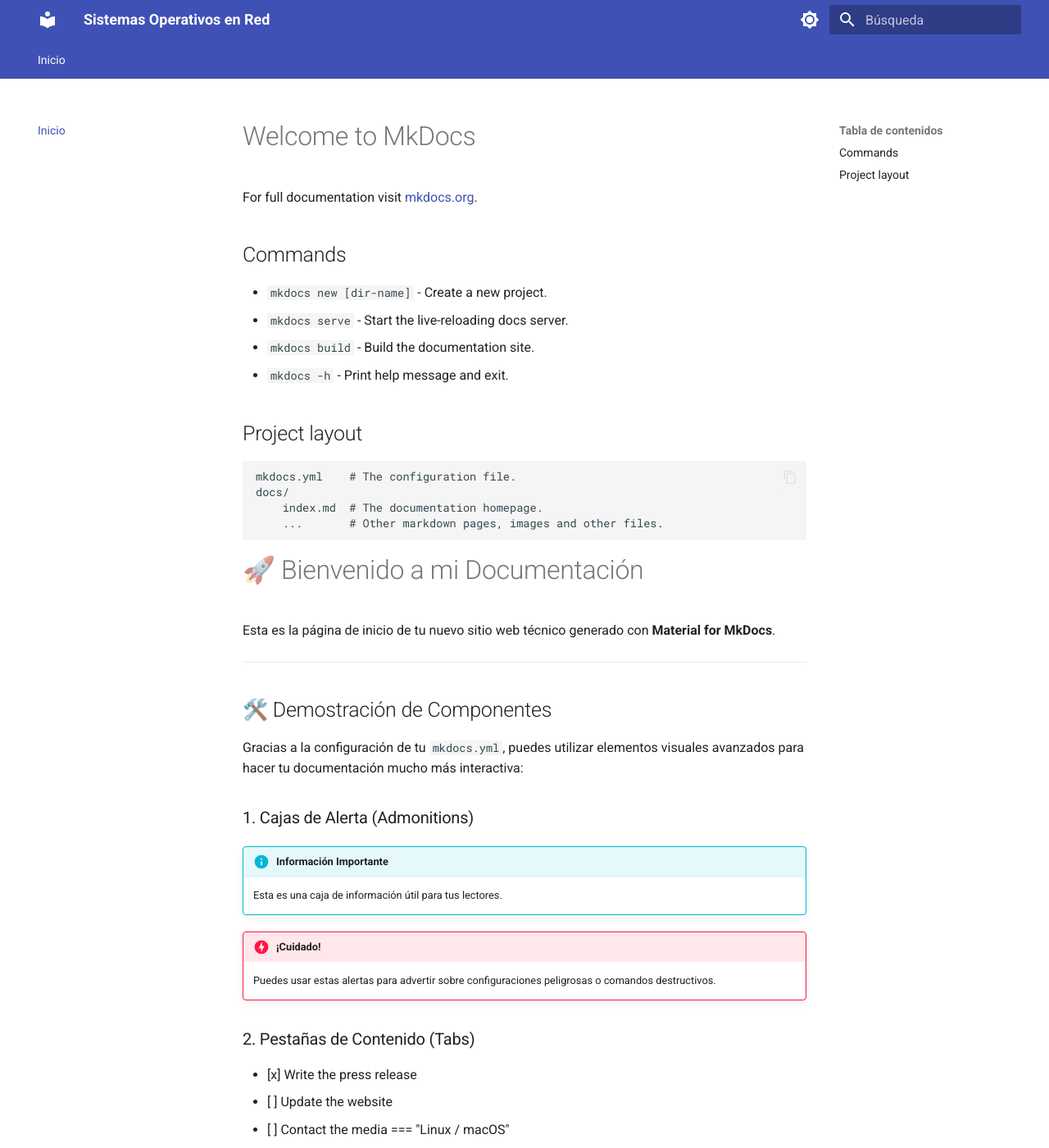
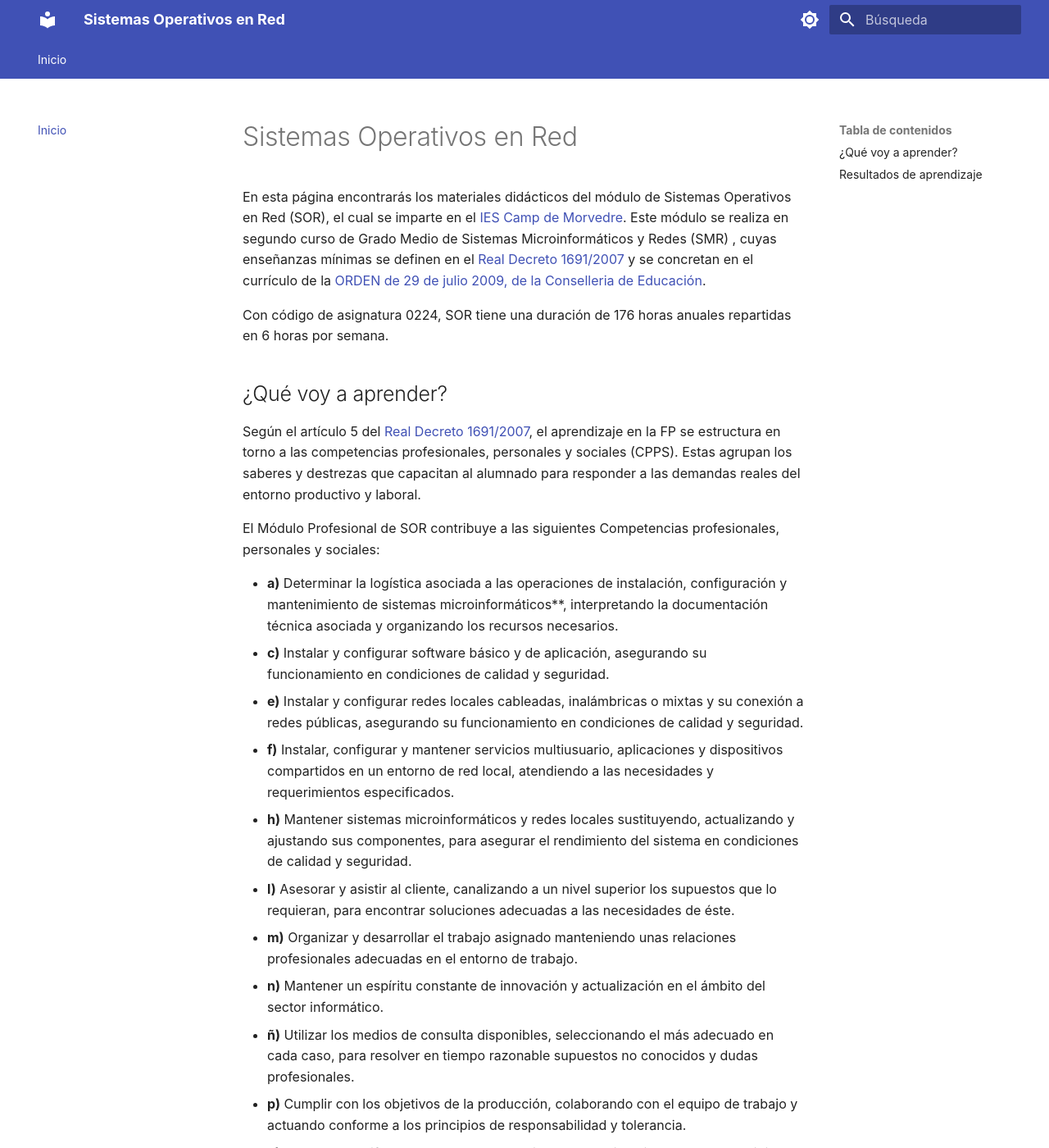
Before and after one commit to JMNebotDocent/apuntesSOR, an MkDocs documentation site: the page built from docs/index.md, in a window 1280 px wide and 1400 px high. Shown: the whole window at 82% size. Built offline with MkDocs 1.6.1 and Material for MkDocs 9.7.7, drawn with Linux system fonts in a browser that asks for light colours; some web fonts are replaced; some of the changed text lies outside the part shown.

Commit message:
index.md ok

````diff
--- a/docs/index.md
+++ b/docs/index.md
@@ -1,64 +1,38 @@
-# Welcome to MkDocs
+# Sistemas Operativos en Red
 
-For full documentation visit [mkdocs.org](https://www.mkdocs.org).
+En esta página encontrarás los materiales didácticos del módulo de Sistemas Operativos en Red (SOR), el cual se imparte en el [IES Camp de Morvedre](https://portal.edu.gva.es/iescamp/va/portada-en-valenciano/ "IES Camp de Morvedre"). Este módulo se realiza en segundo curso de Grado Medio de Sistemas Microinformáticos y Redes (SMR) , cuyas enseñanzas mínimas se definen en el [Real Decreto 1691/2007](https://www.boe.es/buscar/doc.php?id=BOE-A-2008-819 "RD 1691/2007") y se concretan en el currículo de la [ORDEN de 29 de julio 2009, de la Conselleria de Educación](https://dogv.gva.es/datos/2009/09/03/pdf/2009_9808.pdf "ORDEN de 29 de julio 2009, de la Conselleria de Educación").
 
-## Commands
+Con código de asignatura 0224, SOR tiene una duración de 176 horas anuales repartidas en 6 horas por semana.
 
-* `mkdocs new [dir-name]` - Create a new project.
-* `mkdocs serve` - Start the live-reloading docs server.
-* `mkdocs build` - Build the documentation site.
-* `mkdocs -h` - Print help message and exit.
+## ¿Qué voy a aprender?
+Según el artículo 5 del [Real Decreto 1691/2007](https://www.boe.es/buscar/doc.php?id=BOE-A-2008-819 "RD 1691/2007"), el aprendizaje en la FP se estructura en torno a las competencias profesionales, personales y sociales (CPPS). Estas agrupan los saberes y destrezas que capacitan al alumnado para responder a las demandas reales del entorno productivo y laboral.
 
-## Project layout
+El Módulo Profesional de SOR contribuye a las siguientes Competencias profesionales, personales y sociales:
 
-    mkdocs.yml    # The configuration file.
-    docs/
-        index.md  # The documentation homepage.
-        ...       # Other markdown pages, images and other files.
+* **a)** Determinar la logística asociada a las operaciones de instalación, configuración y mantenimiento de sistemas microinformáticos**, interpretando la documentación técnica asociada y organizando los recursos necesarios.
+* **c)** Instalar y configurar software básico y de aplicación, asegurando su funcionamiento en condiciones de calidad y seguridad.
+* **e)** Instalar y configurar redes locales cableadas, inalámbricas o mixtas y su conexión a redes públicas, asegurando su funcionamiento en condiciones de calidad y seguridad.
+* **f)** Instalar, configurar y mantener servicios multiusuario, aplicaciones y dispositivos compartidos en un entorno de red local, atendiendo a las necesidades y requerimientos especificados.
+* **h)** Mantener sistemas microinformáticos y redes locales sustituyendo, actualizando y ajustando sus componentes, para asegurar el rendimiento del sistema en condiciones de calidad y seguridad.
+* **l)** Asesorar y asistir al cliente, canalizando a un nivel superior los supuestos que lo requieran, para encontrar soluciones adecuadas a las necesidades de éste.
+* **m)** Organizar y desarrollar el trabajo asignado manteniendo unas relaciones profesionales adecuadas en el entorno de trabajo.
+* **n)** Mantener un espíritu constante de innovación y actualización en el ámbito del sector informático.
+* **ñ)** Utilizar los medios de consulta disponibles, seleccionando el más adecuado en cada caso, para resolver en tiempo razonable supuestos no conocidos y dudas profesionales.
+* **p)** Cumplir con los objetivos de la producción, colaborando con el equipo de trabajo y actuando conforme a los principios de responsabilidad y tolerancia.
+* **q)** Adaptarse a diferentes puestos de trabajo y nuevas situaciones laborales originados por cambios tecnológicos y organizativos en los procesos productivos.
+* **r)** Resolver problemas y tomar decisiones individuales siguiendo las normas y procedimientos establecidos definidos dentro del ámbito de su competencia.
 
+## Resultados de aprendizaje
 
-# 🚀 Bienvenido a mi Documentación
+La evaluación en la Formación Profesional actual comprueba de forma continua si el alumno adquiere los Resultados de Aprendizaje (RA) de cada módulo. El [Real Decreto 659/2023](https://www.boe.es/buscar/act.php?id=BOE-A-2023-16889 "Real Decreto 659/2023") y la [Ley Orgánica 3/2022](https://www.boe.es/buscar/act.php?id=BOE-A-2022-5139 "Ley Orgánica 3/2022") organizan todo el sistema educativo alrededor de estas competencias prácticas.
 
-Esta es la página de inicio de tu nuevo sitio web técnico generado con **Material for MkDocs**.
+A diferencia de los antiguos temarios que se centraban puramente en los contenidos teóricos "saber", los RA ponen el foco en el desempeño y la capacitación real del alumnado "saber hacer" y "saber aplicar".
 
----
+Es crucial que el alumnado conozca los RA de cada uno de los módulos profesionales que cursa, esto os permite saber exactamente qué competencias adquiriréis a lo largo del curso, así como qué se os evaluará.
 
-## 🛠️ Demostración de Componentes
-
-Gracias a la configuración de tu `mkdocs.yml`, puedes utilizar elementos visuales avanzados para hacer tu documentación mucho más interactiva:
-
-### 1. Cajas de Alerta (Admonitions)
-
-!!! info "Información Importante"
-    Esta es una caja de información útil para tus lectores.
-
-!!! danger "¡Cuidado!"
-    Puedes usar estas alertas para advertir sobre configuraciones peligrosas o comandos destructivos.
-
-### 2. Pestañas de Contenido (Tabs)
-- [x] Write the press release
-- [ ] Update the website
-- [ ] Contact the media
-=== "Linux / macOS"
-
-    ```bash
-    mkdocs serve
-    ```
-
-=== "Windows (PowerShell)"
-
-    ```powershell
-    python -m mkdocs serve
-    ```
-
----
-
-## 🧭 ¿Qué sigue ahora?
-
-Para ver cómo queda este contenido en tiempo real en tu ordenador local:
-
-1. Abre tu terminal en la raíz del proyecto.
-2. Ejecuta el comando: `mkdocs serve`
-3. Abre tu navegador e ingresa a `http://127.0.0.1:8000`
-
-Cada cambio que guardes en este archivo se actualizará automáticamente en tu pantalla.
+* **RA 1.** Instala sistemas operativos en red, describiendo sus características e interpretando la documentación técnica.
+* **RA 2.** Gestiona usuarios y grupos de sistemas operativos en red, interpretando especificaciones y aplicando herramientas del sistema.
+* **RA 3.** Realiza tareas de gestión sobre dominios, identificando necesidades y aplicando herramientas de administración de dominios.
+* **RA 4.** Gestiona los recursos compartidos del sistema, interpretando especificaciones y determinando niveles de seguridad.
+* **RA 5.** Realiza tareas de monitorización y uso del sistema operativo en red, describiendo herramientas e identificando incidencias.
+* **RA 6.** Realiza tareas de integración de sistemas operativos libres y propietarios, describiendo ventajas de compartir recursos e instalando software específico.
--- a/mkdocs.yml
+++ b/mkdocs.yml
@@ -6,6 +6,9 @@ site_url: https://JMNebotDocent.github.io/apuntesSOR/
 theme:
   name: material
   language: es
+  font:
+    text: Merryweather Sans
+    code: RedHat Mono
   palette:
     - scheme: default
       primary: indigo
````
Also changed, not shown: docs/test.md (added), 1 other file.
